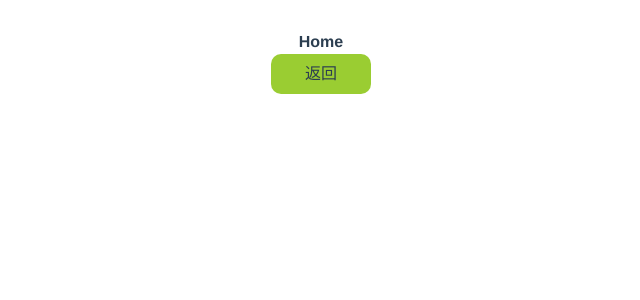
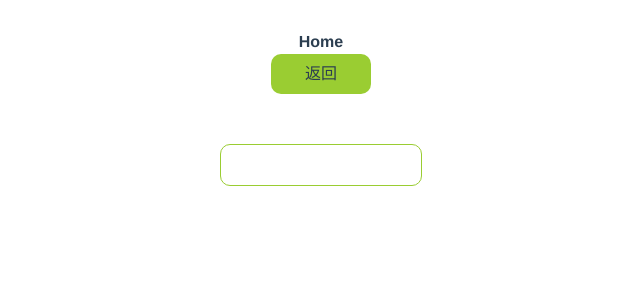
Before and after one commit to guosasa/vue-all-method-test, a Vue app: page /#/directive in a window 1280 px wide. Shown: the top 300 px of the page, without its empty margins (319-959 px from the left). Built offline with nearby package versions, Linux system fonts and the light colour scheme.

Commit message:
feat: directive的实现

```diff
--- a/src/assets/css/index.less
+++ b/src/assets/css/index.less
@@ -14,3 +14,8 @@
     background: rgb(145, 167, 101);
   }
 }
+.input {
+  .wh(200,40);
+  border:1px solid yellowgreen;
+  border-radius: 10px;
+}
--- a/src/router/index.js
+++ b/src/router/index.js
@@ -5,6 +5,8 @@ const slot = ()=>import(/* webpackChunkName: "slot" */ '../views/slot.vue')
 const mixin = ()=>import(/* webpackChunkName: "mixin" */ '../views/mixin.vue')
 const plugin = ()=>import(/* webpackChunkName: "plugin" */ '../views/plugin.vue')
 const store = ()=>import(/* webpackChunkName: "about" */ '../views/store.vue')
+const directive = ()=>import(/* webpackChunkName: "about" */ '../views/directive.vue')
+
 Vue.use(VueRouter)
 
 const routes = [
@@ -43,6 +45,11 @@ const routes = [
     path: '/store',
     name: 'store',
     component: store
+  },
+  {
+    path: '/directive',
+    name: 'directive',
+    component: directive
   }
 ]
 
--- a/src/views/Home.vue
+++ b/src/views/Home.vue
@@ -4,7 +4,7 @@
     <div class="btn" @click="$router.push('/mixin')">goMixin</div>
     <div class="btn" @click="$router.push('/plugin')">goPlugin</div>
     <div class="btn" @click="$router.push('/store')">goStore</div>
-
+    <div class="btn" @click="$router.push('/directive')">goDirective</div>
     <HelloWorld msg="Welcome to Your Vue.js App"/>
   </div>
 </template>
--- /dev/null
+++ b/src/views/directive.vue
@@ -0,0 +1,35 @@
+<template>
+  <div >
+    <input type="text" v-model1="val" class="input">
+    {{val|filterNum}}
+  </div>
+</template>
+
+<script>
+export default {
+  data(){
+    return {
+      val:''
+    }
+  },
+  directives:{
+    model1:{
+      bind(el,bindings,vnode){
+        el.oninput=(e)=>{
+          console.log(e)
+          vnode.context[bindings.expression] = e.target.value;
+        }
+      },
+    },
+  },
+  filters:{
+    filterNum(val){
+      return val.replace(/\d/g,'***')
+    }
+  }
+}
+</script>
+
+<style lang="less">
+
+</style>
```
